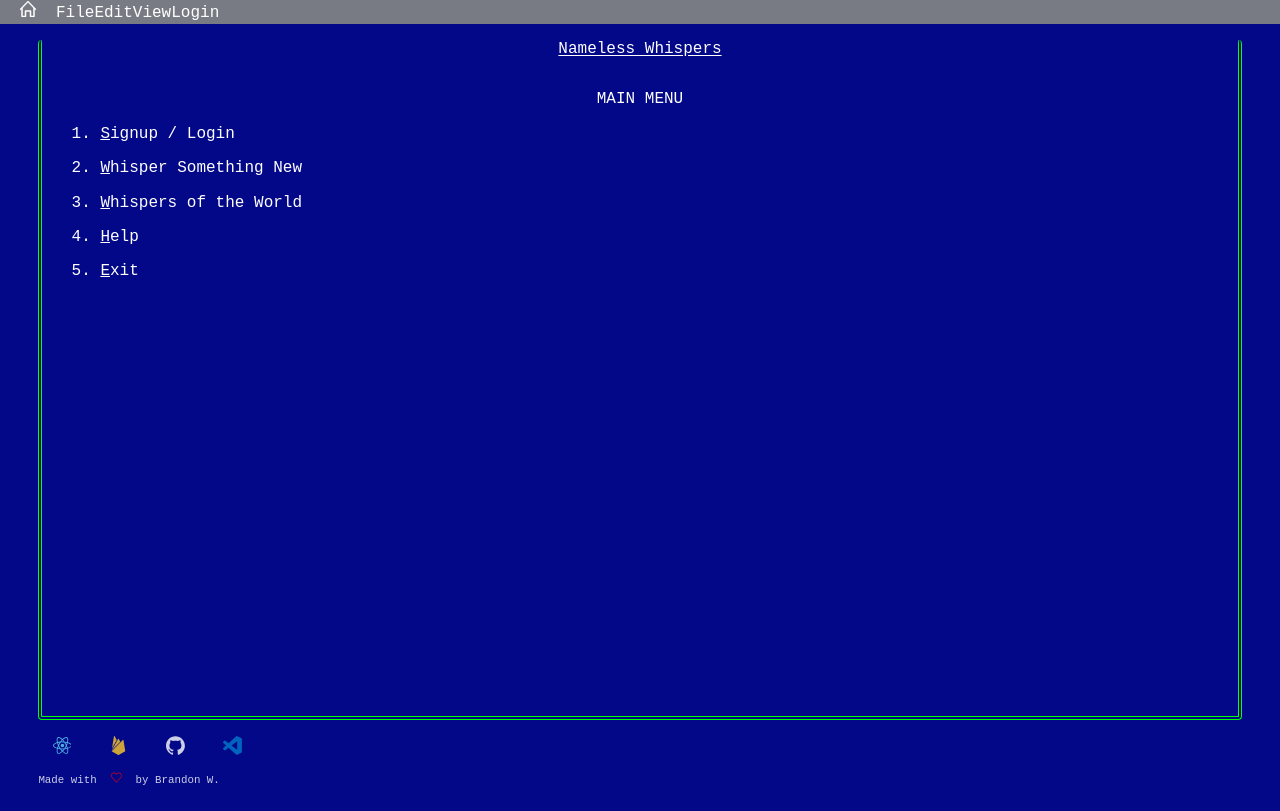
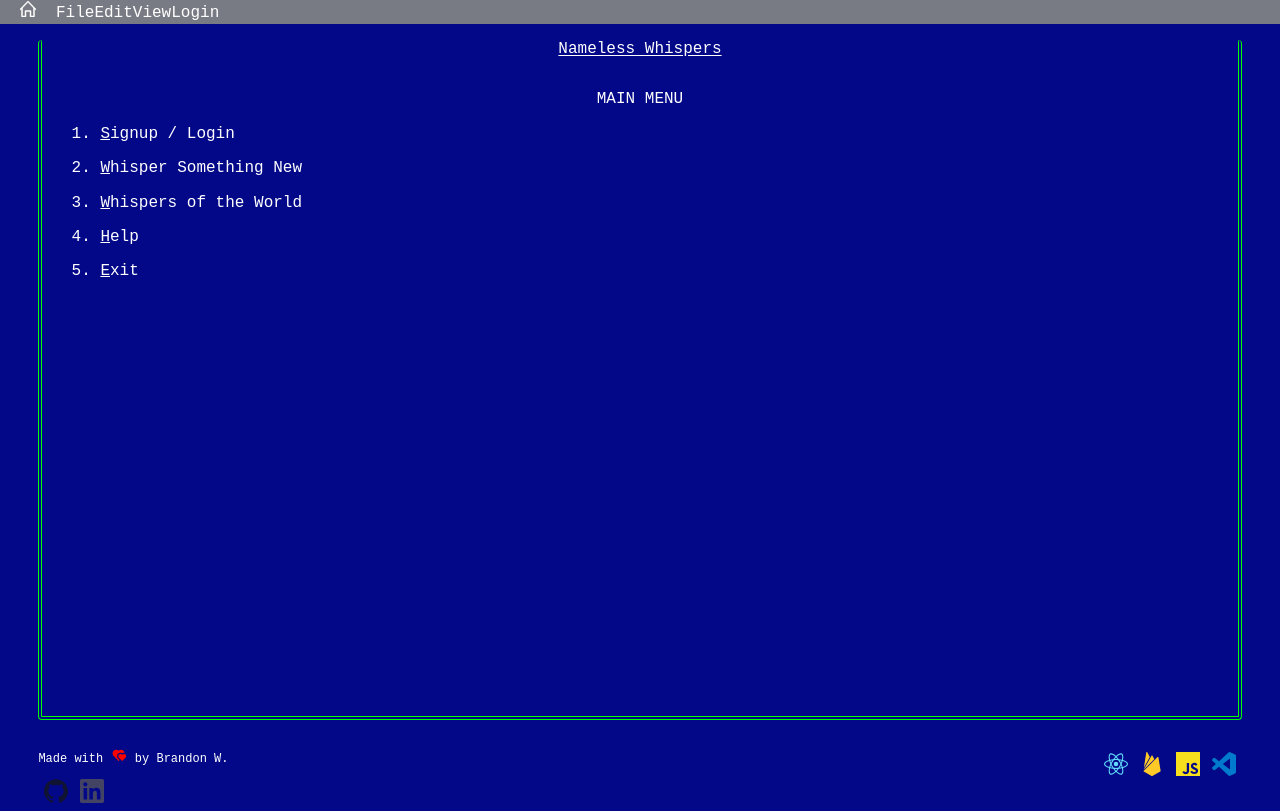
Before and after one commit to thecowsays/nameless-whispers, a React (Vite) app: page / in a window 1280 px wide. Built offline with nearby package versions, Linux system fonts and the light colour scheme; no server answers; a web font is replaced by a local one.

Commit message:
added social media and css rules and fx

```diff
--- a/src/components/Footer/Footer.jsx
+++ b/src/components/Footer/Footer.jsx
@@ -1,27 +1,41 @@
-import { SlHeart } from "react-icons/sl";
 import {
   SiReact,
   SiFirebase,
+  SiJavascript,
+  SiVisualstudiocode,
   SiGithub,
-  SiVisualstudiocode,
+  SiLinkedin,
 } from "react-icons/si";
+import { RiHeartsFill } from "react-icons/ri";
 
 import FooterCSS from "./Footer.module.css";
 
 const Footer = () => {
   return (
     <div className={FooterCSS.container}>
-      <p className={FooterCSS.icon}>
+      <p>
         <SiReact style={{ color: "#61DAFB" }} />
         <SiFirebase style={{ color: "#FFCA28" }} />
-        {/* <SiGithub style={{ color: "#181717" }} /> */}
-        <SiGithub />
+        <SiJavascript style={{ color: "#F7DF1E" }} />
         <SiVisualstudiocode style={{ color: "#007ACC" }} />
       </p>
-      <p alt="&copy;2023 B.W. All rights reserved.">
-        Made with <SlHeart style={{ color: "#F00", opacity: "100%" }} />
-        by Brandon W.
-      </p>
+      <div>
+        <p
+          className={FooterCSS.signature}
+          alt="&copy;2023 B.W. All rights reserved."
+        >
+          Made with
+          <RiHeartsFill
+            style={{ color: "#F00", opacity: "100%", fontSize: "120%" }}
+          />
+          by Brandon W.
+        </p>
+        <p className={FooterCSS.social}>
+          <SiGithub style={{ color: "#181717" }} />
+          {/* <SiGithub /> */}
+          <SiLinkedin style={{ color: "#0A66C2" }} />
+        </p>
+      </div>
     </div>
   );
 };
--- a/src/components/Footer/Footer.module.css
+++ b/src/components/Footer/Footer.module.css
@@ -1,13 +1,38 @@
 .container {
-    margin: 1em;
-    margin-left: 3%;
-    font-size: .675rem;
-    opacity: 80%;
+    display: flex;
+    flex-direction: row-reverse;
+    justify-content: space-between;
+    margin: 0 3vw;
 }
 
-.icon {
-    font-size: 1.75em;
-    margin: 0;
-    padding: 0;
-    padding-right: 1em;
+.container svg {
+    font-size: 1.5rem;
+    margin: 0 .25em;
 }
+
+.signature {
+    font-size: .75rem;
+}
+
+.signature svg {
+    margin: 0 1ch;
+}
+
+.social {
+    opacity: 75%;
+    font-size: 1.5rem;
+    margin: 0 .25em 0 0;
+    filter: grayscale();
+}
+
+/* Removes filter to show color */
+.social:hover {
+    filter: none;
+}
+
+.social svg:hover {
+    opacity: 100%;
+    background-color: white;
+    border-radius: 4px;
+    font-size: 2.5rem;
+}
```
